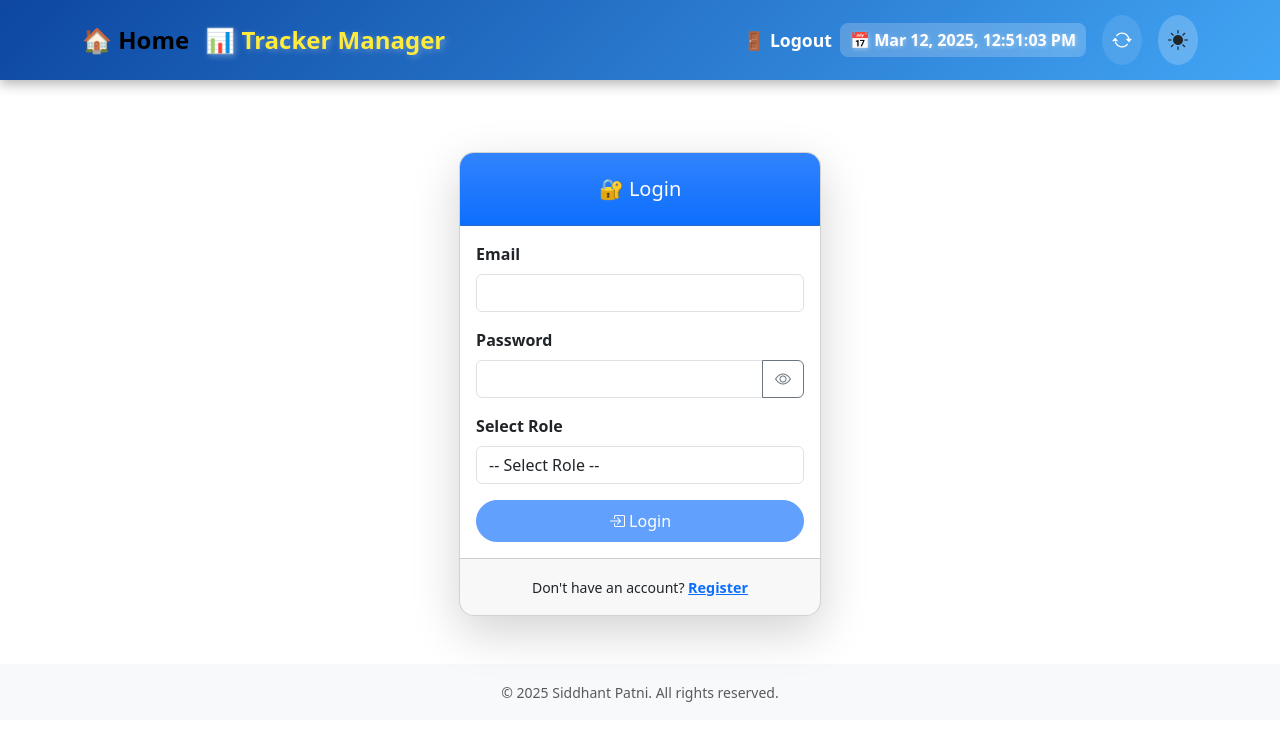
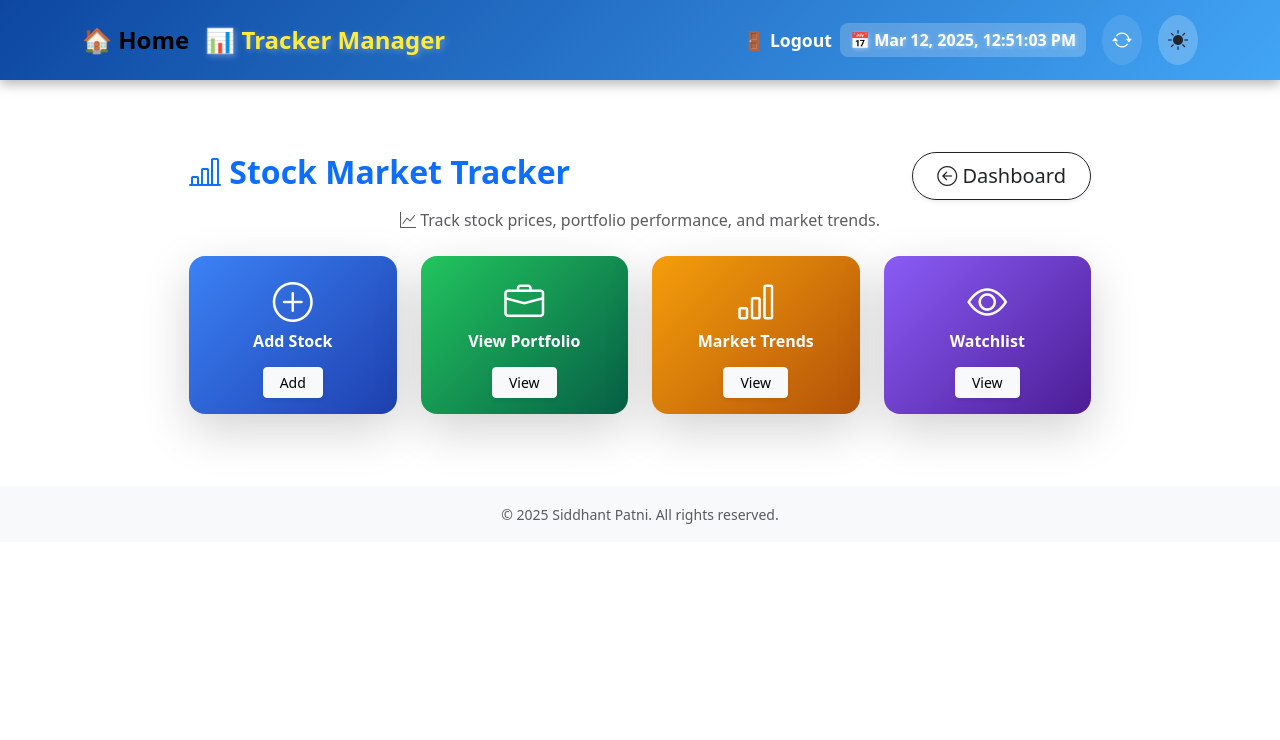
Before and after one commit to siddhantpatni0407/angular-tracker-manager-ui, an Angular app: page /stock-market-tracker in a window 1280 px wide. Before the commit this address led to /login. Shown: the top 740 px of the page. Built offline with nearby package versions, Linux system fonts and the light colour scheme; sample sign-in values are in the browser's storage.

Commit message:
Added Stock market tracker component
Added Stock market tracker component

```diff
--- a/src/app/app-routing.module.ts
+++ b/src/app/app-routing.module.ts
@@ -16,6 +16,7 @@ import { AddFuelExpenseComponent } from './components/vehicle-tracker/fuel-expen
 import { ViewFuelExpenseComponent } from './components/vehicle-tracker/fuel-expense/view-fuel-expense/view-fuel-expense.component';
 import { FuelStatisticsComponent } from './components/vehicle-tracker/fuel-expense/fuel-statistics/fuel-statistics.component';
 import { FuelReportsComponent } from './components/vehicle-tracker/fuel-expense/fuel-reports/fuel-reports.component';
+import { StockMarketTrackerComponent } from './components/stock-market-tracker/stock-market-tracker.component';
 
 const routes: Routes = [
   { path: '', redirectTo: '/login', pathMatch: 'full' },
@@ -25,6 +26,7 @@ const routes: Routes = [
   { path: 'dashboard', component: DashboardComponent, canActivate: [AuthGuard] },
   { path: 'medical-tracker', component: MedicalTrackerComponent, canActivate: [AuthGuard] },
   { path: 'vehicle-tracker', component: VehicleTrackerComponent, canActivate: [AuthGuard] },
+  { path: 'stock-market-tracker', component: StockMarketTrackerComponent, canActivate: [AuthGuard] },
   { path: 'register-vehicle', component: RegisterVehicleComponent, canActivate: [AuthGuard] },
   { path: 'fetch-vehicle', component: FetchVehicleComponent, canActivate: [AuthGuard] },
   { path: 'update-user', component: UpdateUserComponent, canActivate: [AuthGuard] },
--- a/src/app/app.module.ts
+++ b/src/app/app.module.ts
@@ -22,6 +22,7 @@ import { CommonModule } from '@angular/common';
 import { ReactiveFormsModule } from '@angular/forms';
 import { FuelStatisticsComponent } from './components/vehicle-tracker/fuel-expense/fuel-statistics/fuel-statistics.component';
 import { FuelReportsComponent } from './components/vehicle-tracker/fuel-expense/fuel-reports/fuel-reports.component';
+import { StockMarketTrackerComponent } from './components/stock-market-tracker/stock-market-tracker.component';
 
 @NgModule({
   declarations: [
@@ -33,6 +34,7 @@ import { FuelReportsComponent } from './components/vehicle-tracker/fuel-expense/
     DashboardComponent,
     MedicalTrackerComponent, // Added Medical Tracker component
     VehicleTrackerComponent, // Added Vehicle Tracker component
+    StockMarketTrackerComponent,
     RegisterVehicleComponent,
     FetchVehicleComponent,
     UpdateUserComponent,
--- a/src/app/app.routes.ts
+++ b/src/app/app.routes.ts
@@ -15,6 +15,7 @@ import { ViewFuelExpenseComponent } from './components/vehicle-tracker/fuel-expe
 import { AuthGuard } from './guards/auth.guard'; // Import AuthGuard for route protection
 import { FuelStatisticsComponent } from './components/vehicle-tracker/fuel-expense/fuel-statistics/fuel-statistics.component';
 import { FuelReportsComponent } from './components/vehicle-tracker/fuel-expense/fuel-reports/fuel-reports.component';
+import { StockMarketTrackerComponent } from './components/stock-market-tracker/stock-market-tracker.component';
 
 export const appRoutes: Routes = [
   { path: 'login', component: LoginComponent },
@@ -23,6 +24,7 @@ export const appRoutes: Routes = [
   { path: 'dashboard', component: DashboardComponent, canActivate: [AuthGuard] },
   { path: 'medical-tracker', component: MedicalTrackerComponent, canActivate: [AuthGuard] },
   { path: 'vehicle-tracker', component: VehicleTrackerComponent, canActivate: [AuthGuard] },
+  { path: 'stock-market-tracker', component: StockMarketTrackerComponent, canActivate: [AuthGuard] },
   { path: 'register-vehicle', component: RegisterVehicleComponent, canActivate: [AuthGuard] },
   { path: 'fetch-vehicle', component: FetchVehicleComponent, canActivate: [AuthGuard] },
   { path: 'update-user/:userId', component: UpdateUserComponent },
--- a/src/app/components/dashboard/dashboard.component.css
+++ b/src/app/components/dashboard/dashboard.component.css
@@ -5,6 +5,10 @@
 
 .gradient-green {
   background: linear-gradient(135deg, #00b09b, #96c93d);
+}
+
+.gradient-red {
+  background: linear-gradient(135deg, #ff416c, #ff4b2b); /* Red Gradient */
 }
 
 /* Hover Effect */
--- a/src/app/components/dashboard/dashboard.component.html
+++ b/src/app/components/dashboard/dashboard.component.html
@@ -57,6 +57,20 @@
         </div>
       </div>
     </div>
+
+    <!-- Stock Market Tracker -->
+    <div class="col-md-4 mb-3">
+      <div class="card tracker-card gradient-red shadow-lg rounded-4 border-0 hover-effect">
+        <div class="card-body text-center text-white">
+          <i class="bi bi-graph-up fa-3x mb-3"></i>
+          <h5 class="card-title fw-bold">Stock Market Tracker</h5>
+          <p>Monitor NIFTY 50 stock performance.</p>
+          <button class="btn btn-light btn-lg shadow-sm px-4" (click)="navigateToStockMarketTracker()">
+            <i class="bi bi-arrow-right"></i> Open
+          </button>
+        </div>
+      </div>
+    </div>
   </div>
 </div>
 
--- a/src/app/components/dashboard/dashboard.component.ts
+++ b/src/app/components/dashboard/dashboard.component.ts
@@ -48,6 +48,14 @@ export class DashboardComponent implements OnInit {
   }
 
   /**
+   * Navigates to Stock Market Tracker page.
+   */
+  navigateToStockMarketTracker(): void {
+    this.router.navigate(['/stock-market-tracker']);
+  }
+
+
+  /**
    * Navigates to User Profile page.
    */
   navigateToProfile(): void {
--- /dev/null
+++ b/src/app/components/stock-market-tracker/stock-market-tracker.component.css
@@ -0,0 +1,22 @@
+/* Gradient Backgrounds */
+.gradient-blue { background: linear-gradient(135deg, #3b82f6, #1e40af); }
+.gradient-green { background: linear-gradient(135deg, #22c55e, #065f46); }
+.gradient-orange { background: linear-gradient(135deg, #f59e0b, #b45309); }
+.gradient-purple { background: linear-gradient(135deg, #8b5cf6, #4c1d95); }
+.gradient-red { background: linear-gradient(135deg, #ef4444, #7f1d1d); }
+.gradient-teal { background: linear-gradient(135deg, #14b8a6, #0f766e); }
+.gradient-dark { background: linear-gradient(135deg, #374151, #111827); }
+
+/* Smooth Hover Effects */
+.hover-effect {
+  transition: transform 0.3s ease-in-out, box-shadow 0.3s ease-in-out;
+}
+.hover-effect:hover {
+  transform: translateY(-5px);
+  box-shadow: 0 10px 20px rgba(0, 0, 0, 0.2);
+}
+
+/* Icon Styling */
+.card-body i {
+  font-size: 2.5rem;
+}
--- /dev/null
+++ b/src/app/components/stock-market-tracker/stock-market-tracker.component.html
@@ -0,0 +1,67 @@
+<div class="container mt-5 position-relative">
+    <!-- Header Section -->
+    <div class="d-flex justify-content-between align-items-center">
+      <h2 class="fw-bold text-primary">
+        <i class="bi bi-bar-chart-line"></i> Stock Market Tracker
+      </h2>
+
+      <!-- Back to Dashboard Button -->
+      <button
+        class="btn btn-outline-dark btn-lg shadow-sm rounded-pill px-4"
+        (click)="navigateToDashboard()"
+      >
+        <i class="bi bi-arrow-left-circle"></i> Dashboard
+      </button>
+    </div>
+
+    <p class="text-muted text-center mt-2">
+      <i class="bi bi-graph-up"></i> Track stock prices, portfolio performance, and market trends.
+    </p>
+
+    <!-- Stock Market Tracker Sections -->
+    <div class="row mt-4 justify-content-center">
+      <!-- Add Stock -->
+      <div class="col-md-3 col-sm-6 mb-4">
+        <div class="card tracker-card gradient-blue shadow-lg rounded-4 border-0 hover-effect">
+          <div class="card-body text-center text-white">
+            <i class="bi bi-plus-circle fa-2x mb-3"></i>
+            <h6 class="card-title fw-bold">Add Stock</h6>
+            <button class="btn btn-light btn-sm mt-2 shadow-sm px-3" (click)="addStock()">Add</button>
+          </div>
+        </div>
+      </div>
+
+      <!-- View Portfolio -->
+      <div class="col-md-3 col-sm-6 mb-4">
+        <div class="card tracker-card gradient-green shadow-lg rounded-4 border-0 hover-effect">
+          <div class="card-body text-center text-white">
+            <i class="bi bi-briefcase fa-2x mb-3"></i>
+            <h6 class="card-title fw-bold">View Portfolio</h6>
+            <button class="btn btn-light btn-sm mt-2 shadow-sm px-3" (click)="viewPortfolio()">View</button>
+          </div>
+        </div>
+      </div>
+
+      <!-- Stock Market Trends -->
+      <div class="col-md-3 col-sm-6 mb-4">
+        <div class="card tracker-card gradient-orange shadow-lg rounded-4 border-0 hover-effect">
+          <div class="card-body text-center text-white">
+            <i class="bi bi-bar-chart fa-2x mb-3"></i>
+            <h6 class="card-title fw-bold">Market Trends</h6>
+            <button class="btn btn-light btn-sm mt-2 shadow-sm px-3" (click)="viewMarketTrends()">View</button>
+          </div>
+        </div>
+      </div>
+
+      <!-- Stock Watchlist -->
+      <div class="col-md-3 col-sm-6 mb-4">
+        <div class="card tracker-card gradient-purple shadow-lg rounded-4 border-0 hover-effect">
+          <div class="card-body text-center text-white">
+            <i class="bi bi-eye fa-2x mb-3"></i>
+            <h6 class="card-title fw-bold">Watchlist</h6>
+            <button class="btn btn-light btn-sm mt-2 shadow-sm px-3" (click)="viewWatchlist()">View</button>
+          </div>
+        </div>
+      </div>
+    </div>
+  </div>
--- /dev/null
+++ b/src/app/components/stock-market-tracker/stock-market-tracker.component.ts
@@ -0,0 +1,31 @@
+import { Component } from '@angular/core';
+import { Router } from '@angular/router';
+
+@Component({
+  selector: 'app-stock-market-tracker',
+  templateUrl: './stock-market-tracker.component.html',
+  styleUrls: ['./stock-market-tracker.component.css']
+})
+export class StockMarketTrackerComponent {
+  constructor(private router: Router) {}
+
+  navigateToDashboard() {
+    this.router.navigate(['/dashboard']);
+  }
+
+  addStock() {
+    this.router.navigate(['/add-stock']);
+  }
+
+  viewPortfolio() {
+    this.router.navigate(['/view-portfolio']);
+  }
+
+  viewMarketTrends() {
+    this.router.navigate(['/market-trends']);
+  }
+
+  viewWatchlist() {
+    this.router.navigate(['/watchlist']);
+  }
+}
```
Also changed, not shown: 1 other file (tests, documents, lock files or other folders).
